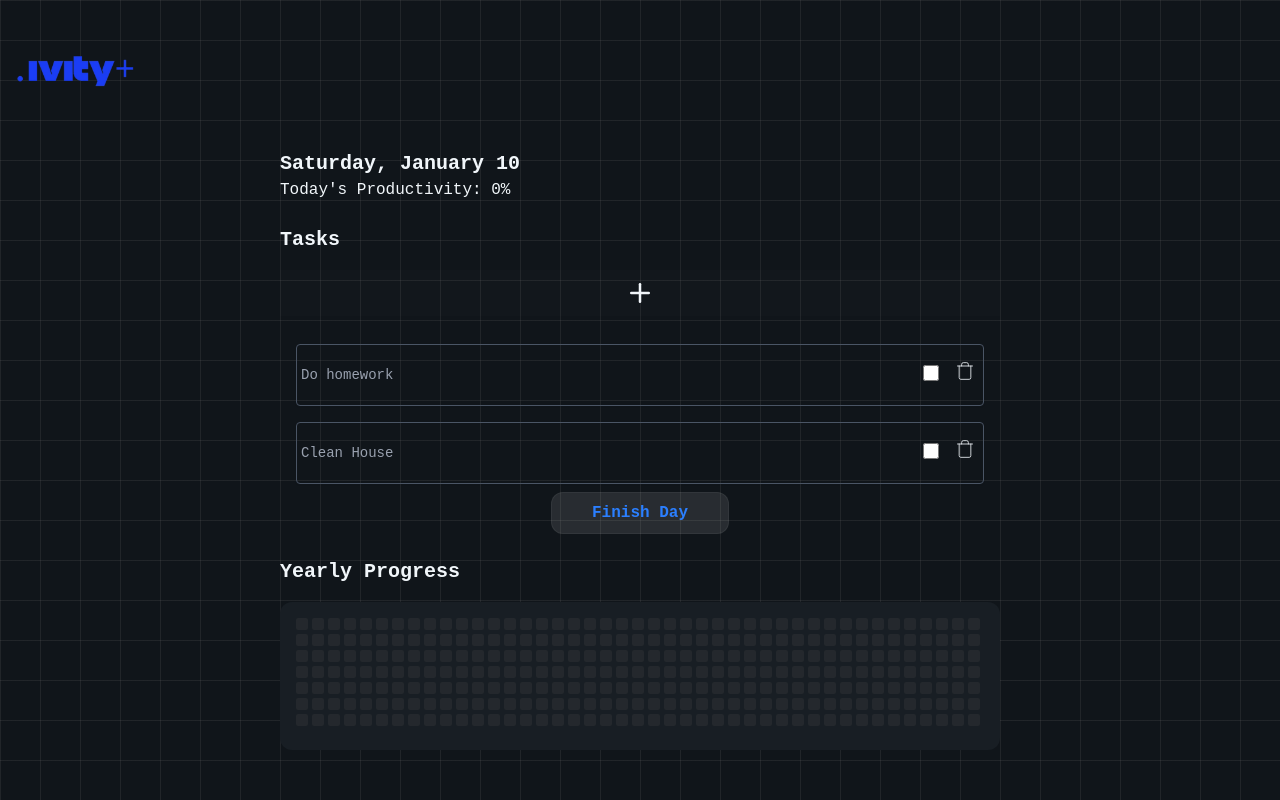
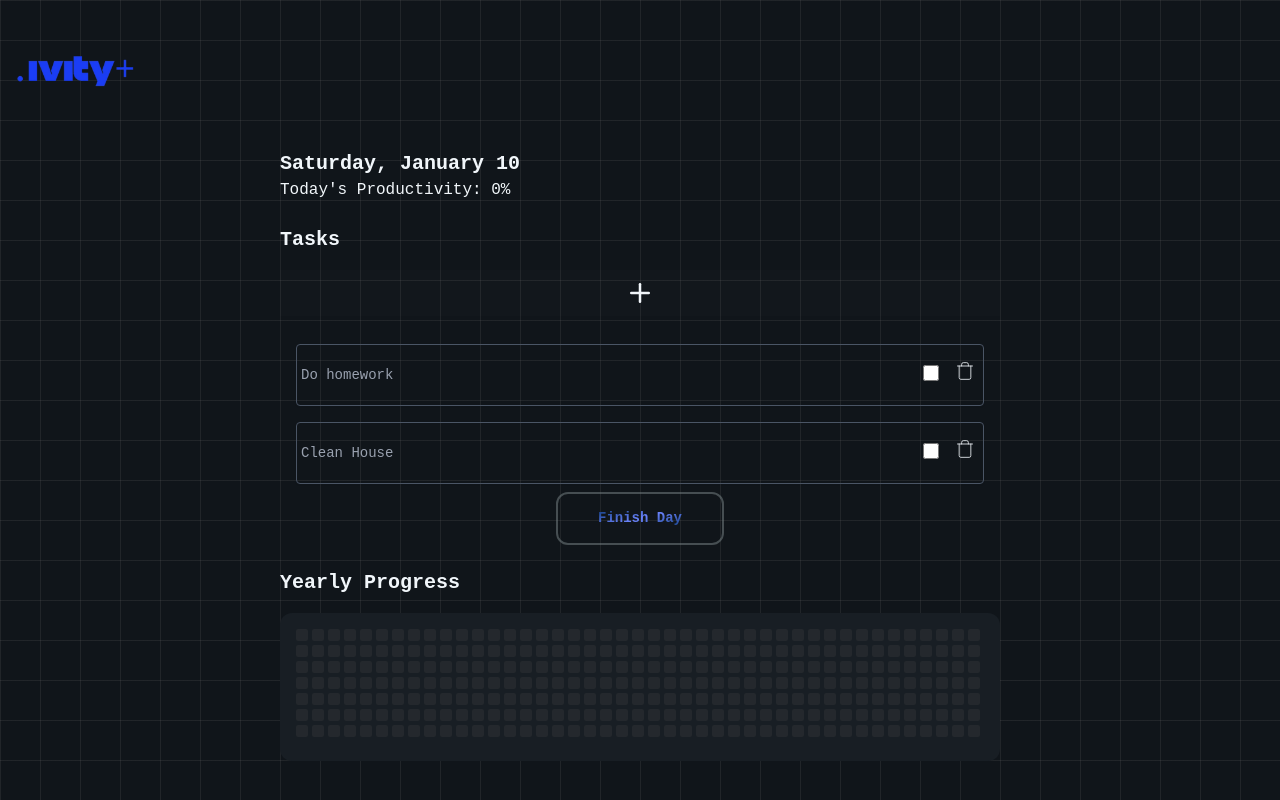
Before and after one commit to tltnsk/productivity-plus, a Next.js app: page / in a window 1280 px wide. Built offline with nearby package versions, Linux system fonts and the light colour scheme; some icons are missing.

Commit message:
Fix finish day button light theme color

```diff
--- a/src/app/page.tsx
+++ b/src/app/page.tsx
@@ -11,6 +11,22 @@ import { useEffect } from "react";
 import ProductivityGrid from "@/components/ProductivityGrid";
 import Image from "next/image";
 import ThemeToggle from "@/components/ThemeToggle";
+import Button from "@mui/material/Button";
+import { useTheme, alpha } from "@mui/material/styles";
+
+declare module "@mui/material/styles" {
+  interface Palette {
+    form: {
+      main: string;
+    };
+  }
+
+  interface PaletteOptions {
+    form?: {
+      main: string;
+    };
+  }
+}
 
 export default function Home() {
   const task1: Task = {
@@ -116,6 +132,8 @@ export default function Home() {
     month: "long",
   });
 
+  const theme = useTheme();
+
   return (
     <main>
       <div className="flex justify-between">
@@ -151,15 +169,30 @@ export default function Home() {
             deleteTask={deleteTask}
           ></TaskList>
           <div className="flex justify-center ">
-            <button
+            <Button
               onClick={finishDay}
-              className="py-2 px-10 border border-white/5 rounded-xl font-bold text-white/80 bg-white/10 hover:bg-white/15 transition-all cursor-pointer"
+              type="submit"
+              sx={{
+                px: 5,
+                py: 1.5,
+                border: `2px solid ${alpha(theme.palette.form.main, 0.5)}`,
+                borderRadius: 3,
+                fontWeight: "bold",
+                textTransform: "none",
+                transition: "all 0.2s",
+                "&:hover": {
+                  backgroundColor: alpha(theme.palette.form.main, 0.05),
+                },
+                "& span": {
+                  background: `linear-gradient(to top left, ${theme.palette.primary.dark}, ${theme.palette.primary.main}, ${theme.palette.primary.dark})`,
+                  WebkitBackgroundClip: "text",
+                  WebkitTextFillColor: "transparent",
+                },
+              }}
               disabled={showAddTaskForm}
             >
-              <span className="bg-blue-500 bg-clip-text text-transparent">
-                Finish Day
-              </span>
-            </button>
+              <span>Finish Day</span>
+            </Button>
           </div>
         </section>
 
--- a/src/components/AddTaskForm.tsx
+++ b/src/components/AddTaskForm.tsx
@@ -132,7 +132,7 @@ export default function AddTaskForm({ onAddTask }: AddTaskFormProps) {
             textTransform: "none",
             transition: "all 0.2s",
             "&:hover": {
-              backgroundColor: alpha(theme.palette.common.white, 0.1),
+              backgroundColor: alpha(theme.palette.form.main, 0.1),
             },
             "& span": {
               background: `linear-gradient(to right, ${theme.palette.primary.light}, ${theme.palette.primary.main}, ${theme.palette.primary.dark})`,
```
